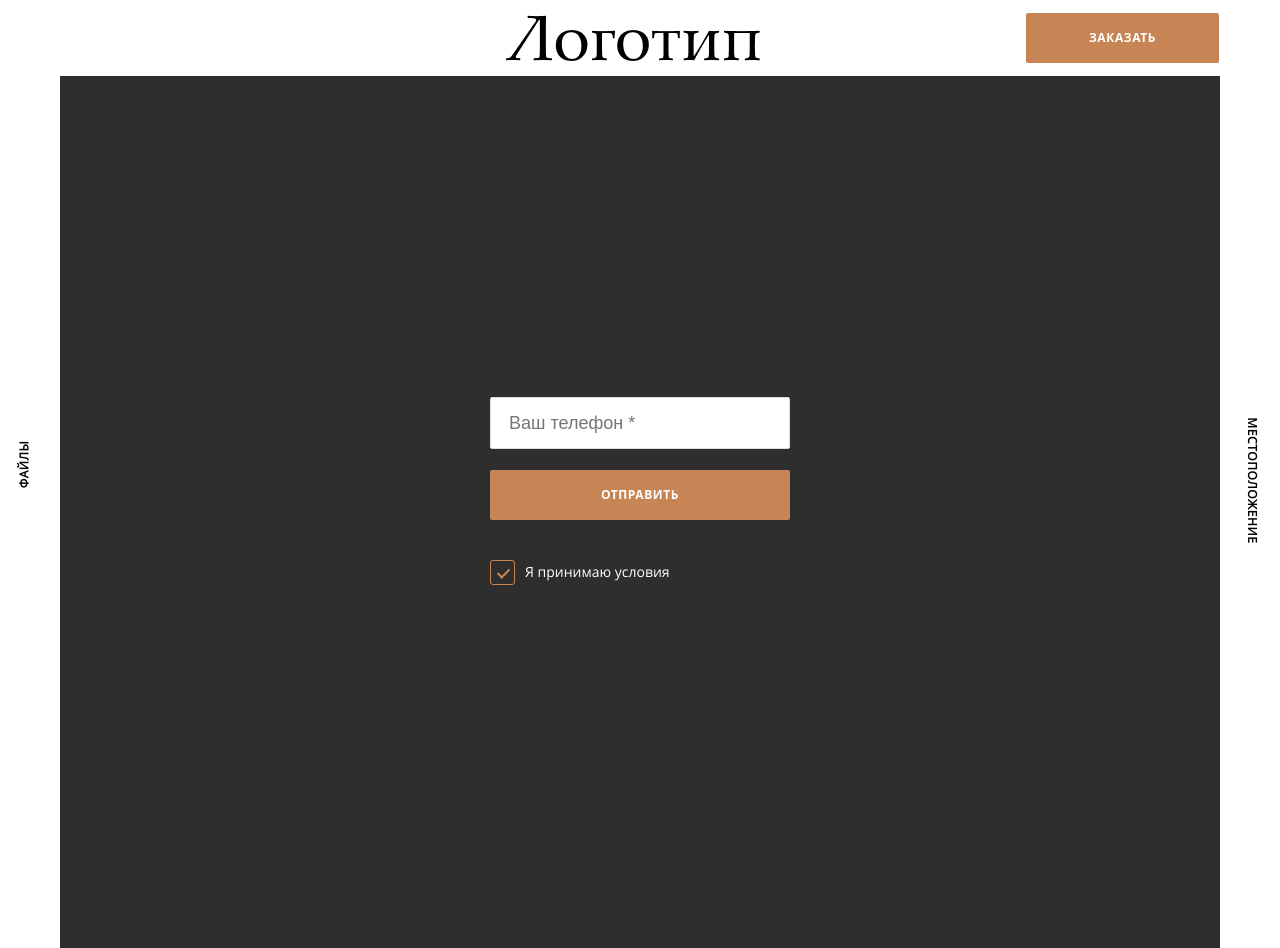
After one commit to aleksandr-staetskiy/ag, a web app: file temp/form.html in a window 1280 px wide. The commit adds this page. Run offline with its HTML, style and script files only (its server is not run), Linux system fonts and the light colour scheme.

Commit message:
form layout

```diff
--- a/build/css/style.css
+++ b/build/css/style.css
@@ -630,6 +630,111 @@ img {
   background-size: cover;
 }
 
+.callback {
+  height: 100%;
+  display: -webkit-box;
+  display: -ms-flexbox;
+  display: flex;
+  -webkit-box-pack: center;
+      -ms-flex-pack: center;
+          justify-content: center;
+  -webkit-box-align: center;
+      -ms-flex-align: center;
+          align-items: center;
+}
+
+.form {
+  width: 300px;
+}
+
+.form__input {
+  width: 100%;
+  padding: 15px 18px;
+  background: #FFFFFF;
+  border: 1px solid #DADCE0;
+  -webkit-box-sizing: border-box;
+          box-sizing: border-box;
+  border-radius: 2px;
+}
+
+.form__btn {
+  width: 100%;
+  margin-top: 21px;
+}
+
+/* The container */
+.label {
+  display: block;
+  position: relative;
+  padding-left: 35px;
+  margin-bottom: 12px;
+  cursor: pointer;
+  font-size: 22px;
+  -webkit-user-select: none;
+  -moz-user-select: none;
+  -ms-user-select: none;
+  user-select: none;
+  margin-top: 40px;
+  font-size: 14px;
+  line-height: 24px;
+}
+
+/* Hide the browser's default checkbox */
+.label input {
+  position: absolute;
+  opacity: 0;
+  cursor: pointer;
+  height: 0;
+  width: 0;
+}
+
+/* Create a custom checkbox */
+.checkmark {
+  position: absolute;
+  top: 0;
+  left: 0;
+  height: 25px;
+  width: 25px;
+  background-color: transparent;
+  border: 1px solid #C78555;
+  border-radius: 3px;
+}
+
+/* On mouse-over, add a grey background color */
+.label:hover input ~ .checkmark {
+  background-color: transparent;
+}
+
+/* When the checkbox is checked, add a blue background */
+.label input:checked ~ .checkmark {
+  background-color: transparent;
+}
+
+/* Create the checkmark/indicator (hidden when not checked) */
+.checkmark:after {
+  content: "";
+  position: absolute;
+  display: none;
+}
+
+/* Show the checkmark when checked */
+.label input:checked ~ .checkmark:after {
+  display: block;
+}
+
+/* Style the checkmark/indicator */
+.label .checkmark:after {
+  left: 9px;
+  top: 5px;
+  width: 5px;
+  height: 10px;
+  border: solid #C78555;
+  border-width: 0 2px 2px 0;
+  -webkit-transform: rotate(45deg);
+  -ms-transform: rotate(45deg);
+  transform: rotate(45deg);
+}
+
 .page-footer {
   margin-top: 100px;
 }
--- a/src/assets/styles/app.scss
+++ b/src/assets/styles/app.scss
@@ -26,5 +26,11 @@
 @import "../../blocks/location/location";
 // Табы
 @import "../../blocks/tab/tab";
+// обратная связь
+@import "../../blocks/callback/callback";
+// Форма
+@import "../../blocks/form/form";
+// Форма checkbox
+@import "../../components/forms/checkbox/checkbox";
 // футер
 @import "../../blocks/footer/page-footer" // Формы
--- /dev/null
+++ b/temp/form.html
@@ -0,0 +1,51 @@
+<!doctype html>
+<html lang="ru">
+
+<head>
+    <meta charset="UTF-8">
+    <meta name="viewport" content="width=device-width, user-scalable=no, initial-scale=1.0, maximum-scale=1.0, minimum-scale=1.0">
+    <meta http-equiv="X-UA-Compatible" content="ie=edge">
+    <title>Вёрстка проекта</title>
+    <link rel="stylesheet" href="./css/style.css">
+</head>
+
+<body>
+    <div class="page">
+        <header class="page-header">
+            <a href="" class="logo">
+                <img src="../img/logo.png" alt="logo">
+            </a>
+            <button class="btn page-header__btn">заказать</button>
+        </header>
+        <div class="page__left">
+            <a href="#file">файлы</a>
+        </div>
+        <div class="page__main">
+            <div class="callback">
+                <div class="callback__title"></div>
+                <div class="callback__form">
+                    <form action="" class="form">
+                        <input class="form__input" type="text" placeholder="Ваш телефон *">
+                        <button class="btn form__btn">Отправить</button>
+                        <label class="label"> Я принимаю условия
+                            <input type="checkbox" checked="checked">
+                            <span class="checkmark"></span>
+                        </label>
+                    </form>
+                </div>
+            </div>
+            <footer class="page-footer">
+                <div class="container">
+                    <p class="page-footer__info">Lorem ipsum dolor sit amet, consectetur adipiscing elit, sed do eiusmod Lorem ipsum dolor sit amet, consectetur adipiscing elit, sed do eiusmod Lorem ipsum dolor sit amet, consectetur adipiscing elit, sed do eiusmod Lorem ipsum dolor
+                        sit amet, consectetur adipiscing elit, sed do eiusmod</p>
+                </div>
+            </footer>
+        </div>
+        <div class="page__right">
+            <a href="#location">местоположение</a>
+        </div>
+    </div>
+</body>
+<script src="./scripts/app.js"></script>
+
+</html>
```
Also changed, not shown: src/blocks/callback/callback.scss (added, +7 -0 lines), src/blocks/form/form.scss (added, +15 -0 lines), src/components/forms/button/button.scss (deleted, +0 -51 lines), src/components/forms/button/button.twig (deleted, +0 -10 lines), src/components/forms/checkbox/checkbox.scss (+67 -124 lines), src/pages/form.twig (added, +51 -0 lines), 1 other file.
